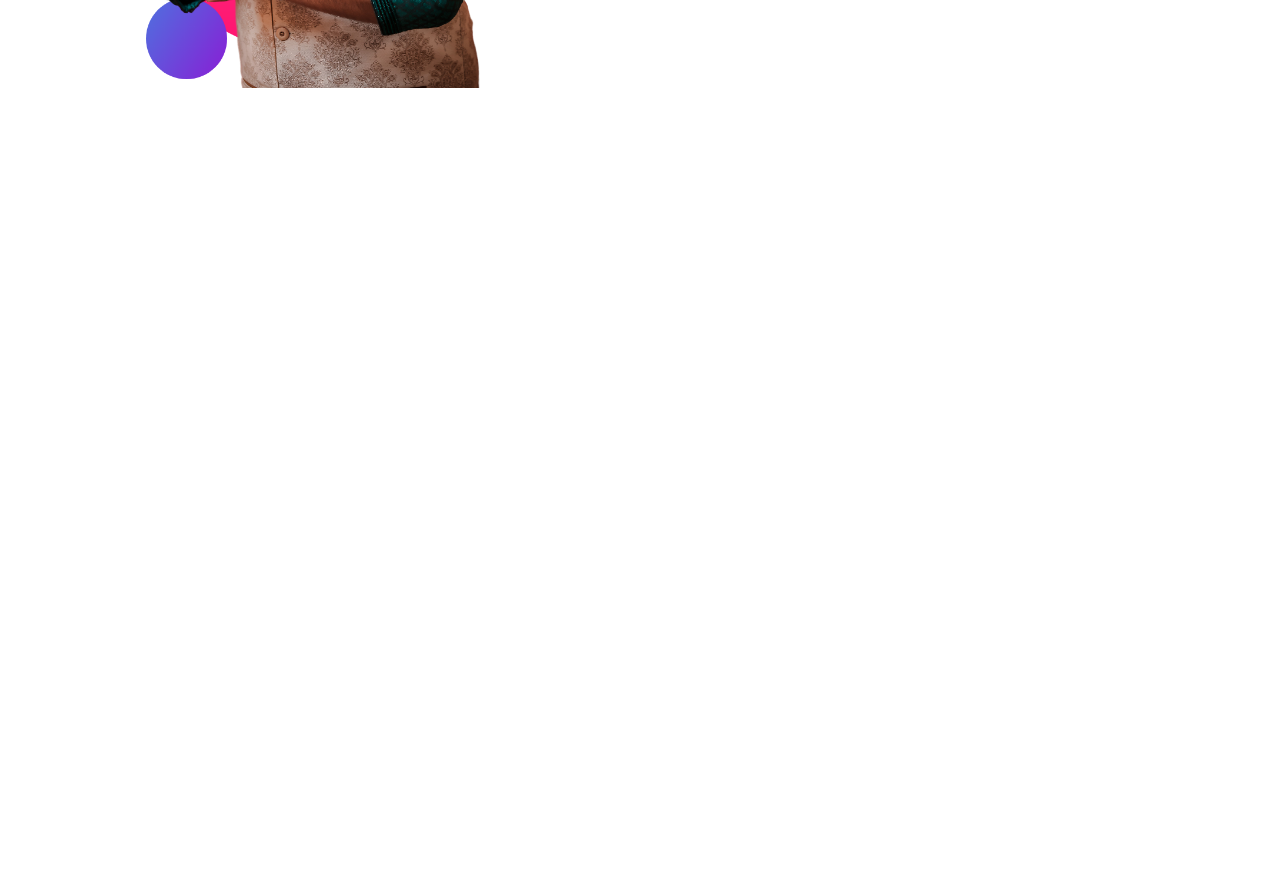
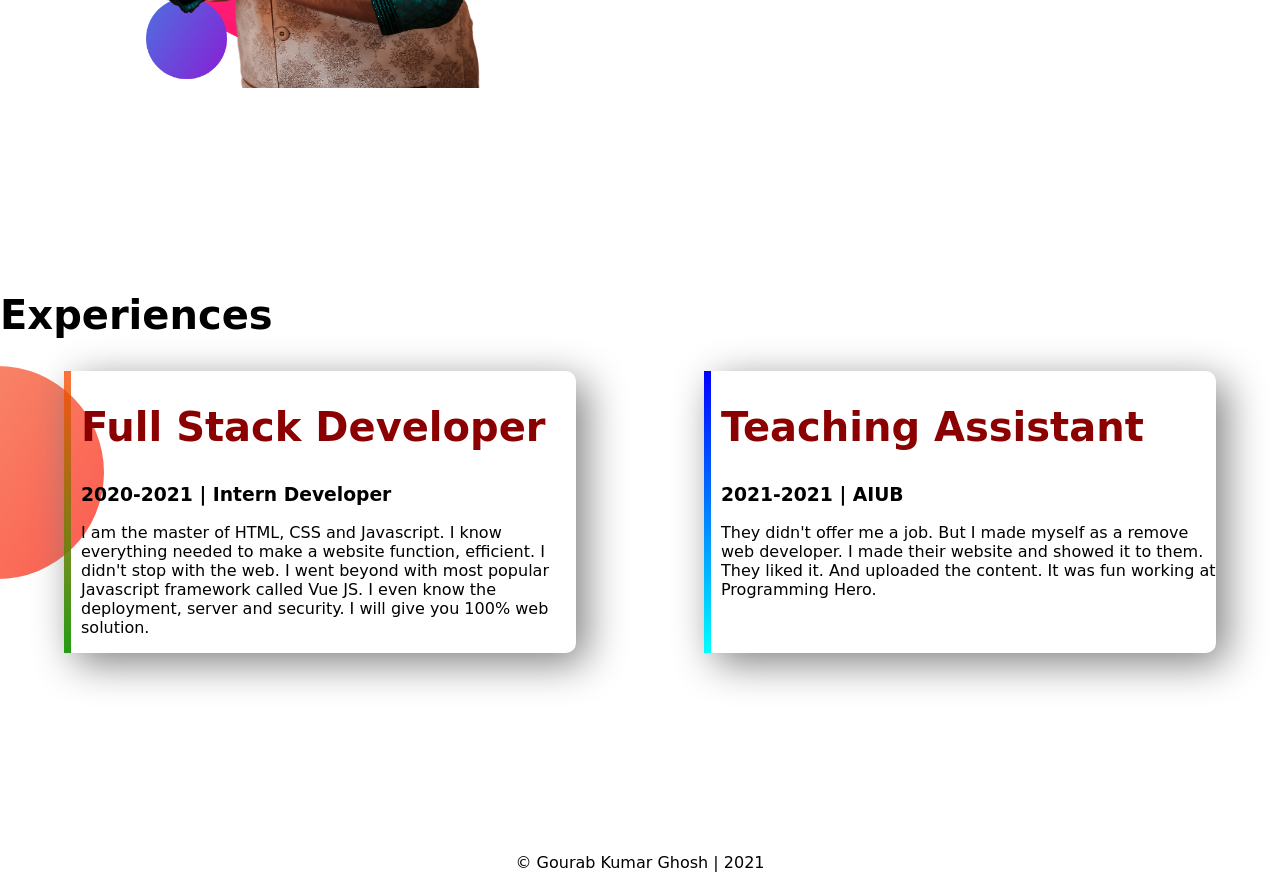
Before and after one commit to Gourab997/developer-portfolio, a plain HTML site: page index.html in a window 1280 px wide. Shown: the part 1092-1980 px from the top of the page. Before the commit the page ends 1384 px from the top, so only its background shows below. Drawn offline with Linux system fonts and the light colour scheme; a web font is replaced by a local one.

Commit message:
footer and other'

```diff
--- a/index.html
+++ b/index.html
@@ -14,7 +14,7 @@
 </head>
 
 <body>
-    <section class="top-banner">
+    <section class="top-banner flexible-containter">
         <div class="half-width">
             <h1>Hello , </h1>
             <h1>My name is <span class="name-color"> Gourab Kumar Ghosh </span> </h1>
@@ -32,7 +32,7 @@
 
     </section>
 
-    <section class="dream-big">
+    <section class="dream-big flexible-containter">
         <div class="half-width">
             <img src="./image/my-bg (3).png" alt="">
         </div>
@@ -50,6 +50,31 @@
 
     </section>
 
+    <section class="experience-area">
+        <h1>Experiences</h1>
+        <div class="flexible-containter">
+            <div id="full-stack" class="experience-item">
+                <h2 class="name-color"> Full Stack Developer</h2>
+                <h3>2020-2021 | Intern Developer</h3>
+                <p>
+                    I am the master of HTML, CSS and Javascript. I know everything needed to make a website function,
+                    efficient. I didn't stop with the web. I went beyond with most popular Javascript framework called
+                    Vue
+                    JS. I even know the deployment, server and security. I will give you 100% web solution.
+                </p>
+            </div>
+            <div id="web-dev-exp" class="experience-item">
+                <h2 class="name-color">Teaching Assistant</h2>
+                <h3>2021-2021 | AIUB</h3>
+                <p>They didn't offer me a job. But I made myself as a remove web developer. I made their website and
+                    showed
+                    it to them. They liked it. And uploaded the content. It was fun working at Programming Hero.</p>
+            </div>
+        </div>
+    </section>
+ <footer>
+     <p>  © Gourab Kumar Ghosh | 2021</p>
+ </footer>
 </body>
 
 </html>
--- a/style.css
+++ b/style.css
@@ -9,7 +9,7 @@ h1{
     color: darkred;
 }
 
-section{
+.flexible-containter{
     display: flex;
     margin-bottom: 200px;
 }
@@ -40,3 +40,37 @@ section{
     background-repeat: no-repeat;
     background-position: right;
 }
+
+.experience-item{
+
+    width: 40%;
+   margin-left:5% ;
+   margin-right: 5%;
+   padding-left: 10px;
+   border-radius: 10px;
+   box-shadow: 10px 10px 40px gray;
+
+}
+
+h2{
+    font-size: 40px;
+}
+.experience-area{
+    background-image: url(./image/exp-bg.png);
+    background-repeat: no-repeat;
+    background-position: left;
+}
+#web-dev-exp{
+    border-left: 7px solid ;
+    border-image: linear-gradient(blue,cyan);
+    border-image-slice: 1;
+}
+
+#full-stack{
+    border-left: 7px solid ;
+    border-image: linear-gradient(rgba(255, 72, 0, 0.767),rgb(35, 156, 19));
+    border-image-slice: 1;
+}
+footer p{
+    text-align: center;
+}
```
Also changed, not shown: image/WhatsApp Image 2021-05-25 at 1.49.22 AM.jpeg (deleted).
